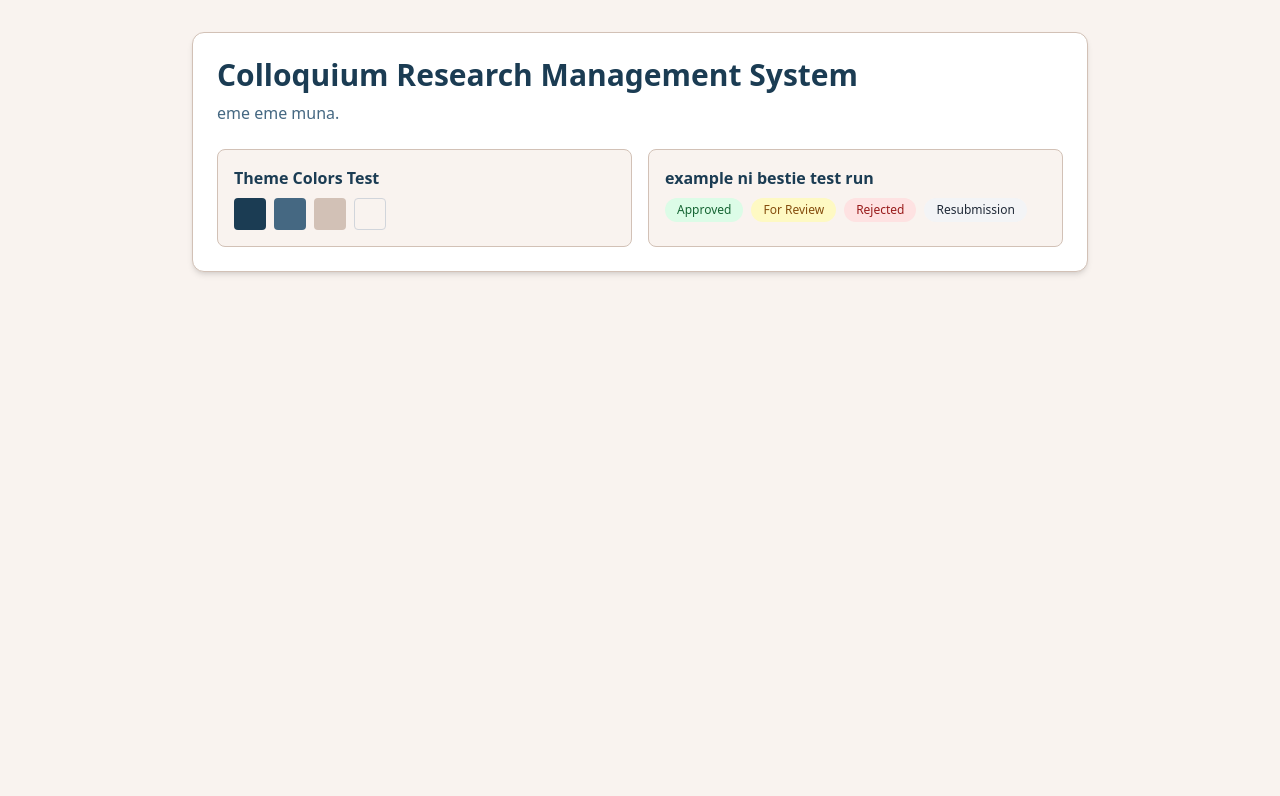
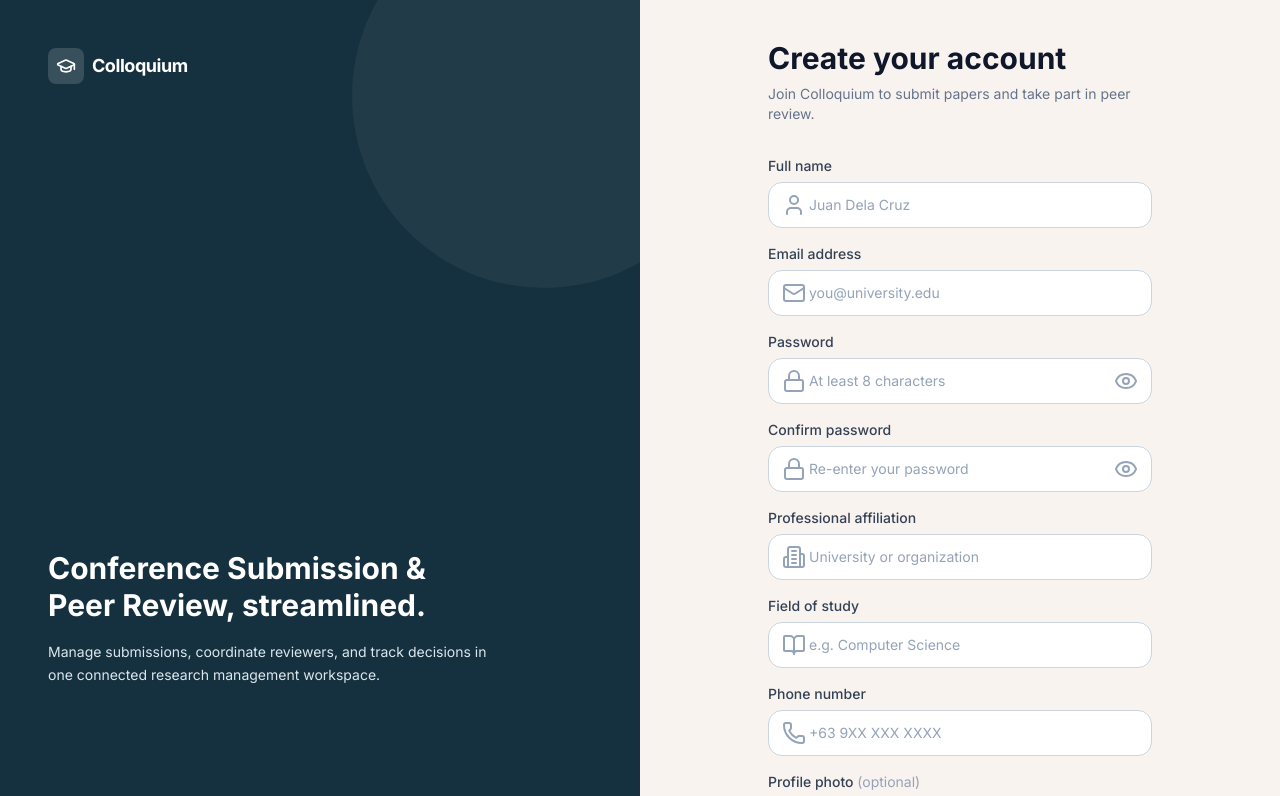
Before and after one commit to kristelanne-digiteer/Colloquium-Research-Management-System, a React (Vite) app: page /signup in a window 1280 px wide. Shown: the top 796 px of the page. Built offline with nearby package versions, Linux system fonts and the light colour scheme; no server answers.

Commit message:
Apply Figma color palette and wire up app routing

```diff
--- a/src/App.jsx
+++ b/src/App.jsx
@@ -1,40 +1,46 @@
-import React from 'react';
+import { BrowserRouter, Routes, Route, Navigate } from 'react-router-dom';
+import { AuthProvider } from './context/authContext';
+import ProtectedRoute from './routes/protectedRoutes';
+import AppLayout from './components/layout/appLayout';
 
-function App() {
+import SignUp from './pages/auth/signUp.jsx';
+import VerifyPin from './pages/auth/verifyPin.jsx';
+import Login from './pages/auth/login.jsx';
+import ForgotPassword from './pages/auth/forgotPassword.jsx';
+import ResetPin from './pages/auth/resetPin.jsx';
+import ResetSuccess from './pages/auth/resetSuccess.jsx';
+import AccountSettings from './pages/auth/accountSettings.jsx';
+import Overview from './pages/dashboard/overview.jsx';
+import MySubmissions from './pages/submissions/mySubmissions.jsx';
+import ReviewAssignments from './pages/review/reviewAssignments.jsx';
+import Notifications from './pages/notifications/notifications.jsx';
+
+export default function App() {
   return (
-    <div className="min-h-screen bg-cream text-primary p-8 font-sans">
-      <div className="max-w-4xl mx-auto bg-white p-6 rounded-xl shadow-md border border-sand">
-        <h1 className="text-3xl font-bold text-primary mb-2">
-          Colloquium Research Management System
-        </h1>
-        <p className="text-secondary mb-6">
-          eme eme muna.
-        </p>
+    <BrowserRouter>
+      <AuthProvider>
+        <Routes>
+          <Route path="/signup" element={<SignUp />} />
+          <Route path="/verify-pin" element={<VerifyPin />} />
+          <Route path="/login" element={<Login />} />
+          <Route path="/forgot-password" element={<ForgotPassword />} />
+          <Route path="/reset-pin" element={<ResetPin />} />
+          <Route path="/reset-success" element={<ResetSuccess />} />
 
-        <div className="grid grid-cols-1 md:grid-cols-2 gap-4">
-          <div className="p-4 bg-cream rounded-lg border border-sand">
-            <h2 className="font-semibold text-primary">Theme Colors Test</h2>
-            <div className="flex gap-2 mt-2">
-              <span className="w-8 h-8 rounded bg-primary inline-block" title="Primary"></span>
-              <span className="w-8 h-8 rounded bg-secondary inline-block" title="Secondary"></span>
-              <span className="w-8 h-8 rounded bg-sand inline-block" title="Warm Sand"></span>
-              <span className="w-8 h-8 rounded bg-cream border border-gray-300 inline-block" title="Soft Cream"></span>
-            </div>
-          </div>
+          <Route element={<ProtectedRoute />}>
+            <Route element={<AppLayout />}>
+              <Route path="/overview" element={<Overview />} />
+              <Route path="/submissions" element={<MySubmissions />} />
+              <Route path="/review-assignments" element={<ReviewAssignments />} />
+              <Route path="/notifications" element={<Notifications />} />
+              <Route path="/account-settings" element={<AccountSettings />} />
+              <Route path="/" element={<Navigate to="/overview" replace />} />
+            </Route>
+          </Route>
 
-          <div className="p-4 bg-cream rounded-lg border border-sand">
-            <h2 className="font-semibold text-primary">example ni bestie test run</h2>
-            <div className="flex flex-wrap gap-2 mt-2">
-              <span className="px-3 py-1 bg-green-100 text-green-800 text-xs font-medium rounded-full">Approved</span>
-              <span className="px-3 py-1 bg-yellow-100 text-yellow-800 text-xs font-medium rounded-full">For Review</span>
-              <span className="px-3 py-1 bg-red-100 text-red-800 text-xs font-medium rounded-full">Rejected</span>
-              <span className="px-3 py-1 bg-gray-100 text-gray-800 text-xs font-medium rounded-full">Resubmission</span>
-            </div>
-          </div>
-        </div>
-      </div>
-    </div>
+          <Route path="*" element={<Navigate to="/login" replace />} />
+        </Routes>
+      </AuthProvider>
+    </BrowserRouter>
   );
 }
-
-export default App;
--- a/src/index.css
+++ b/src/index.css
@@ -1,10 +1,32 @@
+@import url('https://fonts.googleapis.com/css2?family=Inter:wght@400;500;600;700;800&display=swap');
+
 @tailwind base;
 @tailwind components;
 @tailwind utilities;
 
+html {
+  -webkit-tap-highlight-color: transparent;
+}
+
 body {
-  margin: 0;
-  background-color: #F9F3EF;
-  color: #1B3C53;
-  font-family: system-ui, -apple-system, BlinkMacSystemFont, 'Segoe UI', Roboto, Oxygen, Ubuntu, Cantarell, sans-serif;
+  @apply font-sans antialiased bg-surface-muted text-slate-900 dark:bg-surface-dark dark:text-slate-100;
 }
+
+* {
+  scrollbar-width: thin;
+  scrollbar-color: #cbd5e1 transparent;
+}
+
+*::-webkit-scrollbar {
+  width: 8px;
+  height: 8px;
+}
+
+*::-webkit-scrollbar-thumb {
+  background-color: #cbd5e1;
+  border-radius: 9999px;
+}
+
+.dark *::-webkit-scrollbar-thumb {
+  background-color: #334155;
+}
--- a/tailwind.config.js
+++ b/tailwind.config.js
@@ -1,19 +1,63 @@
 /** @type {import('tailwindcss').Config} */
 export default {
+  content: ['./index.html', './src/**/*.{js,jsx}'],
   darkMode: 'class',
-  content: [
-    "./index.html",
-    "./src/**/*.{js,ts,jsx,tsx}",
-  ],
   theme: {
     extend: {
       colors: {
-        primary: '#1B3C53',   // Primary Dark
-        secondary: '#456882', // Secondary Slate Blue
-        sand: '#D2C1B6',      // Warm Sand
-        cream: '#F9F3EF',     // Soft Cream
-      }
+        // Primary Dark — headers, sidebars, branding, primary buttons
+        primary: {
+          50: '#eef3f6',
+          100: '#dce7ec',
+          200: '#b3cbd6',
+          300: '#85abbc',
+          400: '#4f7f97',
+          500: '#2f5a72',
+          600: '#1B3C53', // Figma: Primary Dark
+          700: '#15303f',
+          800: '#102530',
+          900: '#0b1a21',
+        },
+        // Secondary Slate Blue — secondary cards, hover states, borders
+        secondary: {
+          50: '#eef4f7',
+          100: '#dbe8ee',
+          200: '#b3cedb',
+          300: '#86b0c4',
+          400: '#6390a8',
+          500: '#456882', // Figma: Secondary Slate Blue
+          600: '#375267',
+          700: '#2a3e4d',
+          800: '#1d2b36',
+          900: '#101820',
+        },
+        // Warm Sand — accents, tag backgrounds, highlights
+        accent: {
+          50: '#fbf8f6',
+          100: '#f6efeb',
+          200: '#ecdfd7',
+          300: '#D2C1B6', // Figma: Warm Sand
+          400: '#c2ac9d',
+          500: '#a98c78',
+          600: '#8a705e',
+        },
+        // Off-White / Soft Cream — background canvas
+        surface: {
+          muted: '#F9F3EF', // Figma: Off-White / Soft Cream
+          dark: '#12222c',
+        },
+      },
+      fontFamily: {
+        sans: ['Inter', 'system-ui', 'sans-serif'],
+      },
+      borderRadius: {
+        xl: '0.875rem',
+        '2xl': '1.25rem',
+      },
+      boxShadow: {
+        card: '0 1px 3px rgba(27, 60, 83, 0.06), 0 8px 24px rgba(27, 60, 83, 0.08)',
+      },
     },
   },
   plugins: [],
-}
+};
```
